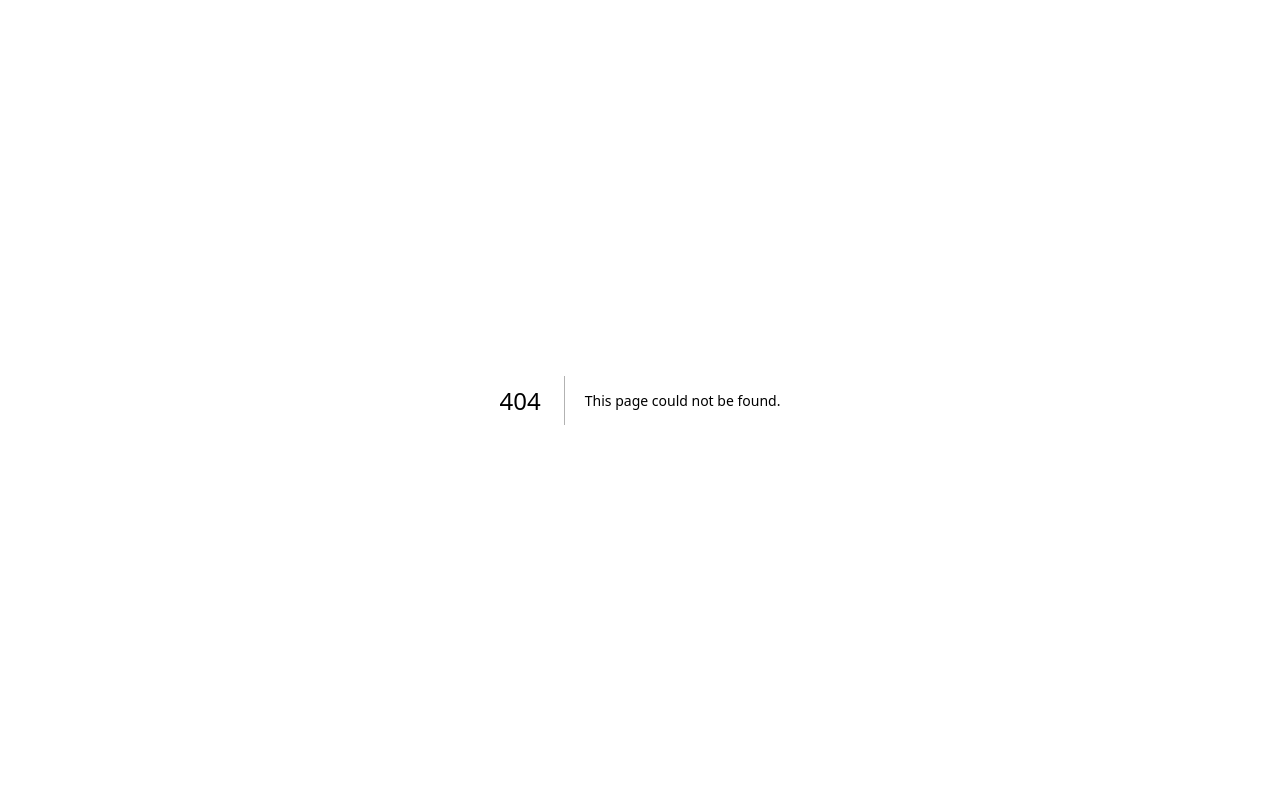
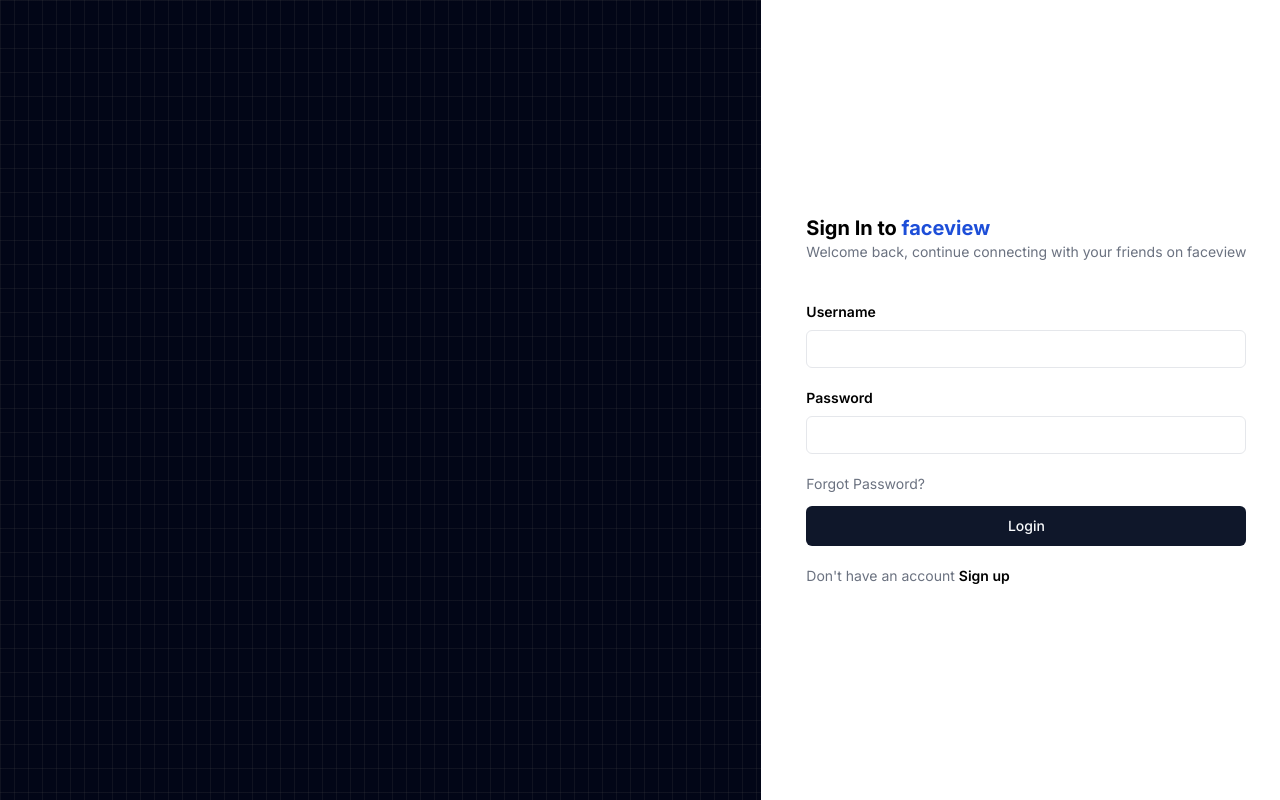
Before and after one commit to cedricahenkorah/faceview, a Next.js app in the folder web/: page /auth/sign-in in a window 1280 px wide. Before the commit this address had no page. Built offline with nearby package versions, Linux system fonts and the light colour scheme.

Commit message:
wip: sign in page designed

```diff
--- /dev/null
+++ b/web/app/auth/sign-in/layout.tsx
@@ -0,0 +1,7 @@
+export default function SignInLayout({
+  children,
+}: {
+  children: React.ReactNode;
+}) {
+  return <section className="">{children}</section>;
+}
--- /dev/null
+++ b/web/app/auth/sign-in/page.tsx
@@ -0,0 +1,74 @@
+"use client";
+
+import { Button } from "@/components/ui/button";
+import Link from "next/link";
+import { useState } from "react";
+
+export default function SignIn() {
+  const [username, setUsername] = useState("");
+  const [password, setPassword] = useState("");
+
+  return (
+    <div className="min-h-screen flex w-full">
+      <div className="flex gap-x-3 w-full relative">
+        <div className="w-3/5 flex-grow flex relative">
+          <div className="relative h-full w-full bg-slate-950">
+            <div className="absolute bottom-0 left-0 right-0 top-0 bg-[linear-gradient(to_right,#4f4f4f2e_1px,transparent_1px),linear-gradient(to_bottom,#4f4f4f2e_1px,transparent_1px)] bg-[size:14px_24px]"></div>
+          </div>
+        </div>
+
+        <div className="w-2/5 relative text-black flex">
+          <div className="flex justify-center items-center w-full">
+            <div className="flex flex-col">
+              <h1 className="font-bold text-base lg:text-xl">
+                Sign In to <span className="text-blue-700">faceview</span>
+              </h1>
+              <p className="text-gray-500 text-sm">
+                Welcome back, continue connecting with your friends on faceview
+              </p>
+
+              <div className="mt-10 gap-y-5">
+                <div className="flex flex-col">
+                  <label className="text-xs lg:text-sm font-semibold">
+                    Username
+                  </label>
+                  <input
+                    type="text"
+                    value={username}
+                    onChange={(e) => setUsername(e.target.value)}
+                    className="w-full mb-3 lg:mb-5 mt-2 p-2 lg:py-2 lg:px-2 rounded-md border border-gray-200 focus:ring-offset-0 focus:ring-0 text-sm"
+                  />
+                </div>
+
+                <div className="flex flex-col">
+                  <label className="text-xs lg:text-sm font-semibold">
+                    Password
+                  </label>
+                  <input
+                    type="password"
+                    value={password}
+                    onChange={(e) => setPassword(e.target.value)}
+                    className="w-full mb-3 lg:mb-5 mt-2 p-2 lg:py-2 lg:px-2 rounded-md border border-gray-200 focus:ring-offset-0 focus:ring-0 text-sm"
+                  />
+                </div>
+
+                <p className="text-gray-500 text-xs lg:text-sm mb-3">
+                  Forgot Password?
+                </p>
+
+                <Button className="w-full">Login</Button>
+
+                <p className="text-gray-500 text-xs lg:text-sm mt-3 lg:mt-5">
+                  Don&apos;t have an account{" "}
+                  <Link href="/auth/sign-in">
+                    <span className="font-semibold text-black">Sign up</span>
+                  </Link>
+                </p>
+              </div>
+            </div>
+          </div>
+        </div>
+      </div>
+    </div>
+  );
+}
```
